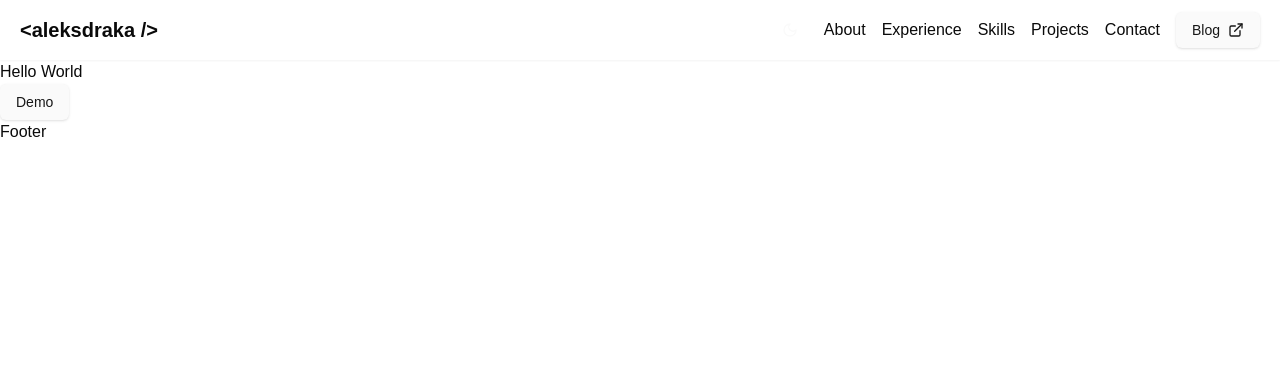
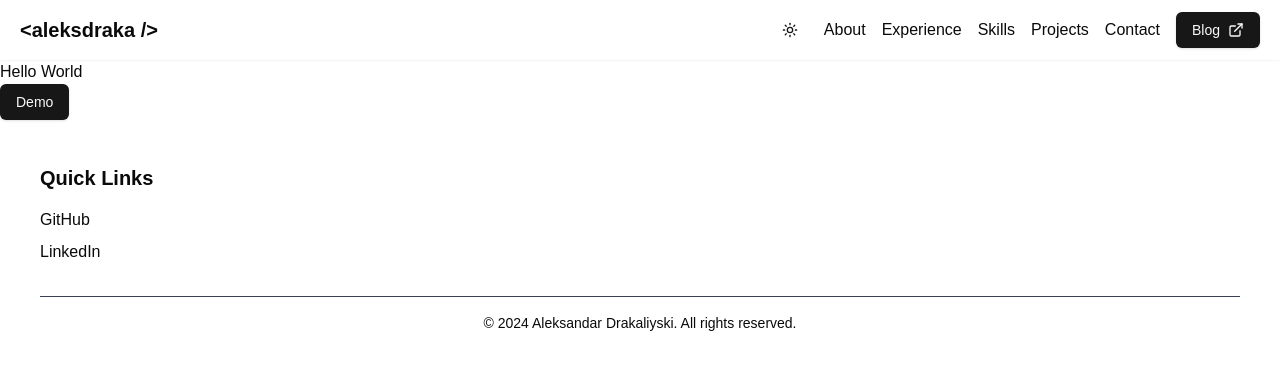
Before and after one commit to drakata27/portfolio-website, a Next.js app: page / in a window 1280 px wide. Shown: the top 370 px of the page. Built offline with nearby package versions, Linux system fonts and the light colour scheme.

Commit message:
Added footer and bug fixes

```diff
--- a/app/(root)/layout.tsx
+++ /dev/null
@@ -1,16 +0,0 @@
-import Footer from "@/components/Footer";
-import Navbar from "@/components/Navbar";
-
-export default function RootLayout({
-  children,
-}: Readonly<{
-  children: React.ReactNode;
-}>) {
-  return (
-    <main className="dark">
-      <Navbar />
-      {children}
-      <Footer />
-    </main>
-  );
-}
--- a/app/layout.tsx
+++ b/app/layout.tsx
@@ -2,6 +2,8 @@
 import localFont from "next/font/local";
 import "./globals.css";
 import { ThemeProvider } from "@/components/ThemeProvider";
+import Navbar from "@/components/Navbar";
+import Footer from "@/components/Footer";
 
 const geistSans = localFont({
   src: "./fonts/GeistVF.woff",
@@ -25,7 +27,7 @@
   children: React.ReactNode;
 }>) {
   return (
-    <html lang="en">
+    <html lang="en" suppressHydrationWarning>
       <body
         className={`${geistSans.variable} ${geistMono.variable} antialiased`}
       >
@@ -35,7 +37,9 @@
           enableSystem
           disableTransitionOnChange
         >
+          <Navbar />
           {children}
+          <Footer />
         </ThemeProvider>
       </body>
     </html>
--- a/components/Footer.tsx
+++ b/components/Footer.tsx
@@ -1,5 +1,42 @@
+import Link from "next/link";
 import React from "react";
 
-export default function Footer() {
-  return <div>Footer</div>;
-}
+const Footer = async () => {
+  return (
+    <footer className="p-6 mt-5 items-center">
+      <div className="max-w-7xl mx-auto px-4">
+        <div className="grid grid-cols-1 sm:grid-cols-2 md:grid-cols-3 gap-8">
+          {/* Links Section */}
+          <div>
+            <h3 className="font-bold text-xl mb-4">Quick Links</h3>
+            <ul className="space-y-2">
+              <li>
+                <Link href="https://github.com/drakata27" target="blank">
+                  GitHub
+                </Link>
+              </li>
+              <li>
+                <Link
+                  href="https://www.linkedin.com/in/aleksandar-drakaliyski/"
+                  target="blank"
+                >
+                  LinkedIn
+                </Link>
+              </li>
+            </ul>
+          </div>
+        </div>
+
+        {/* Footer Bottom Section */}
+        <div className="mt-8 border-t border-gray-700 pt-4 text-center text-sm">
+          <p>
+            &copy; {new Date().getFullYear()} Aleksandar Drakaliyski. All rights
+            reserved.
+          </p>
+        </div>
+      </div>
+    </footer>
+  );
+};
+
+export default Footer;
--- a/components/Navbar.tsx
+++ b/components/Navbar.tsx
@@ -3,7 +3,7 @@
 import React, { useState } from "react";
 import Link from "next/link";
 import { Button } from "./ui/button";
-import { ExternalLink } from "lucide-react";
+import { ExternalLink, Menu } from "lucide-react";
 import { ModeToggle } from "./ModeToggle";
 
 export default function Navbar() {
@@ -25,7 +25,7 @@
           <Link href="#skills">Skills</Link>
           <Link href="#projects">Projects</Link>
           <Link href="#contact">Contact</Link>
-          <Link href="https://blog.aleksdraka.online">
+          <Link href="https://blog.aleksdraka.online" target="blank">
             <Button>
               Blog <ExternalLink />
             </Button>
@@ -38,27 +38,20 @@
           onClick={() => setMenuOpen(!menuOpen)}
           aria-label="Toggle Menu"
         >
-          <span className="block w-6 h-0.5 bg-black mb-1"></span>
-          <span className="block w-6 h-0.5 bg-black mb-1"></span>
-          <span className="block w-6 h-0.5 bg-black"></span>
+          <Menu />
         </button>
       </nav>
 
       {/* Mobile Dropdown Menu */}
       {menuOpen && (
-        <div className="md:hidden flex flex-col items-center gap-2 mt-3 bg-gray-100 p-4 rounded shadow">
-          {/* <button
-            onClick={toggleTheme}
-            aria-label="Toggle Theme"
-            className="p-2 rounded-full dark:bg-gray-dark"
-          ></button> */}
+        <div className="md:hidden flex flex-col items-center gap-2 mt-3  p-4 rounded shadow">
           <ModeToggle />
           <Link href="#about">About</Link>
           <Link href="#experience">Experience</Link>
           <Link href="#skills">Skills</Link>
           <Link href="#projects">Projects</Link>
           <Link href="#contact">Contact</Link>
-          <Link href="https://blog.aleksdraka.online">
+          <Link href="https://blog.aleksdraka.online" target="blank">
             <Button>
               Blog <ExternalLink />
             </Button>
@@ -68,99 +61,3 @@
     </header>
   );
 }
-
-// "use client";
-
-// import React, { useState } from "react";
-// import Link from "next/link";
-// import { Button } from "./ui/button";
-// import { ExternalLink, Moon, Sun } from "lucide-react";
-// import useTheme from "../app/hooks/useTheme";
-
-// export default function Navbar() {
-//   const [menuOpen, setMenuOpen] = useState(false);
-//   const { theme, toggleTheme } = useTheme();
-
-//   return (
-//     <header className="px-5 py-3 shadow-sm bg-white dark:bg-gray-800">
-//       <nav className="flex justify-between items-center">
-//         {/* Logo */}
-//         <Link href="/">
-//           <span className="text-xl font-bold dark:text-white">
-//             &lt;aleksdraka /&gt;
-//           </span>
-//         </Link>
-
-//         {/* Desktop Menu */}
-//         <div className="hidden md:flex items-center gap-4">
-//           <Link href="#about" className="dark:text-gray-300">
-//             About
-//           </Link>
-//           <Link href="#experience" className="dark:text-gray-300">
-//             Experience
-//           </Link>
-//           <Link href="#skills" className="dark:text-gray-300">
-//             Skills
-//           </Link>
-//           <Link href="#projects" className="dark:text-gray-300">
-//             Projects
-//           </Link>
-//           <Link href="#contact" className="dark:text-gray-300">
-//             Contact
-//           </Link>
-//           <Link href="https://blog.aleksdraka.online">
-//             <Button>
-//               Blog <ExternalLink />
-//             </Button>
-//           </Link>
-//         </div>
-
-//         {/* Theme Toggle */}
-//         <button
-//           onClick={toggleTheme}
-//           aria-label="Toggle Theme"
-//           className="p-2 rounded-full bg-gray-200 dark:bg-gray-700"
-//         >
-//           {theme === "light" ? <Moon size={18} /> : <Sun size={18} />}
-//         </button>
-
-//         {/* Hamburger Menu */}
-//         <button
-//           className="md:hidden p-2"
-//           onClick={() => setMenuOpen(!menuOpen)}
-//           aria-label="Toggle Menu"
-//         >
-//           <span className="block w-6 h-0.5 bg-black dark:bg-white mb-1"></span>
-//           <span className="block w-6 h-0.5 bg-black dark:bg-white mb-1"></span>
-//           <span className="block w-6 h-0.5 bg-black dark:bg-white"></span>
-//         </button>
-//       </nav>
-
-//       {/* Mobile Dropdown Menu */}
-//       {menuOpen && (
-//         <div className="md:hidden flex flex-col items-center gap-4 mt-3 bg-gray-100 dark:bg-gray-900 p-4 rounded shadow">
-//           <Link href="#about" className="text-center dark:text-gray-300">
-//             About
-//           </Link>
-//           <Link href="#experience" className="text-center dark:text-gray-300">
-//             Experience
-//           </Link>
-//           <Link href="#skills" className="text-center dark:text-gray-300">
-//             Skills
-//           </Link>
-//           <Link href="#projects" className="text-center dark:text-gray-300">
-//             Projects
-//           </Link>
-//           <Link href="#contact" className="text-center dark:text-gray-300">
-//             Contact
-//           </Link>
-//           <Link href="https://blog.aleksdraka.online" className="text-center">
-//             <Button>
-//               Blog <ExternalLink />
-//             </Button>
-//           </Link>
-//         </div>
-//       )}
-//     </header>
-//   );
-// }
```
Also changed, not shown: app/page.tsx (renamed from app/(root)/page.tsx).
